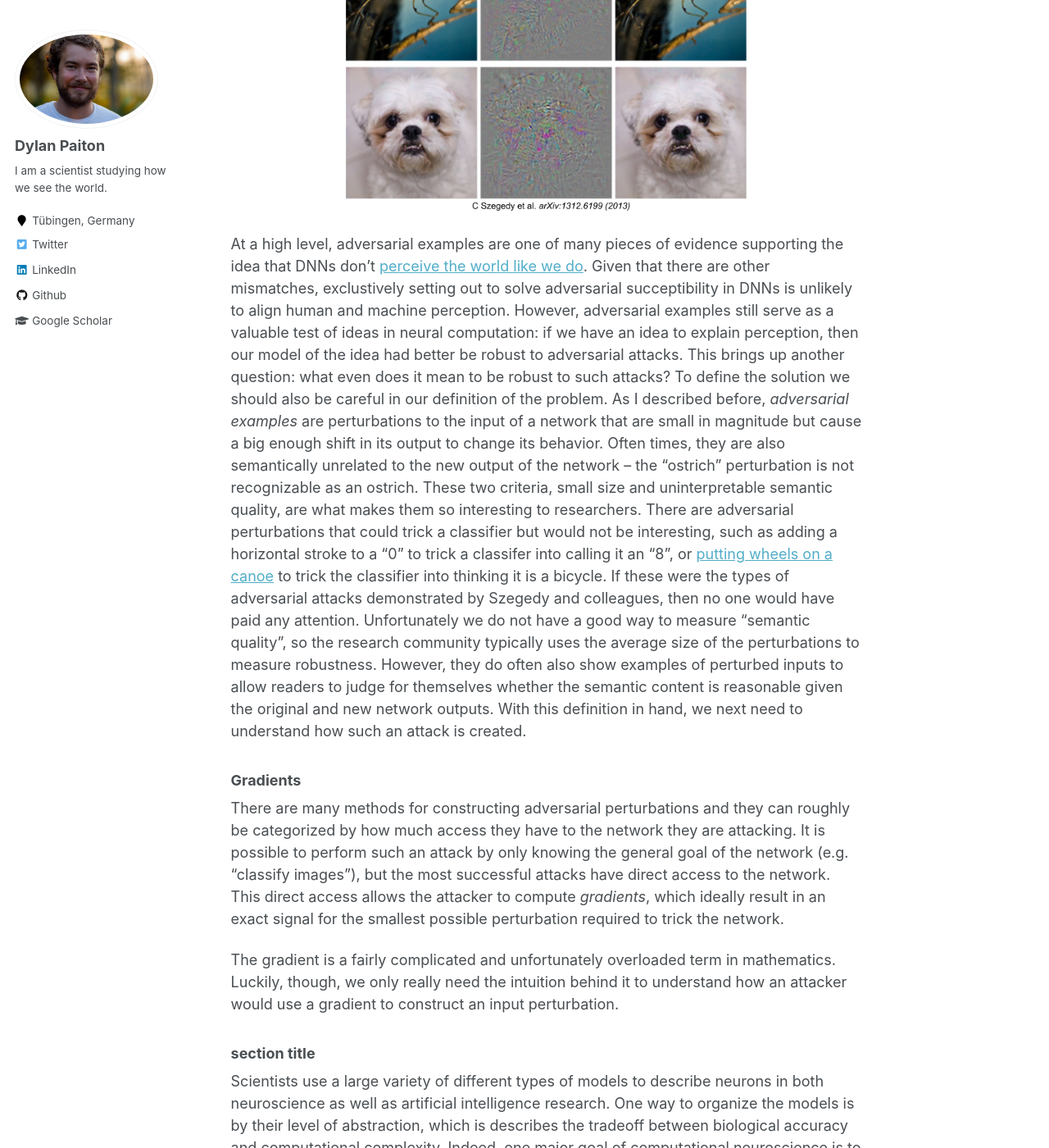
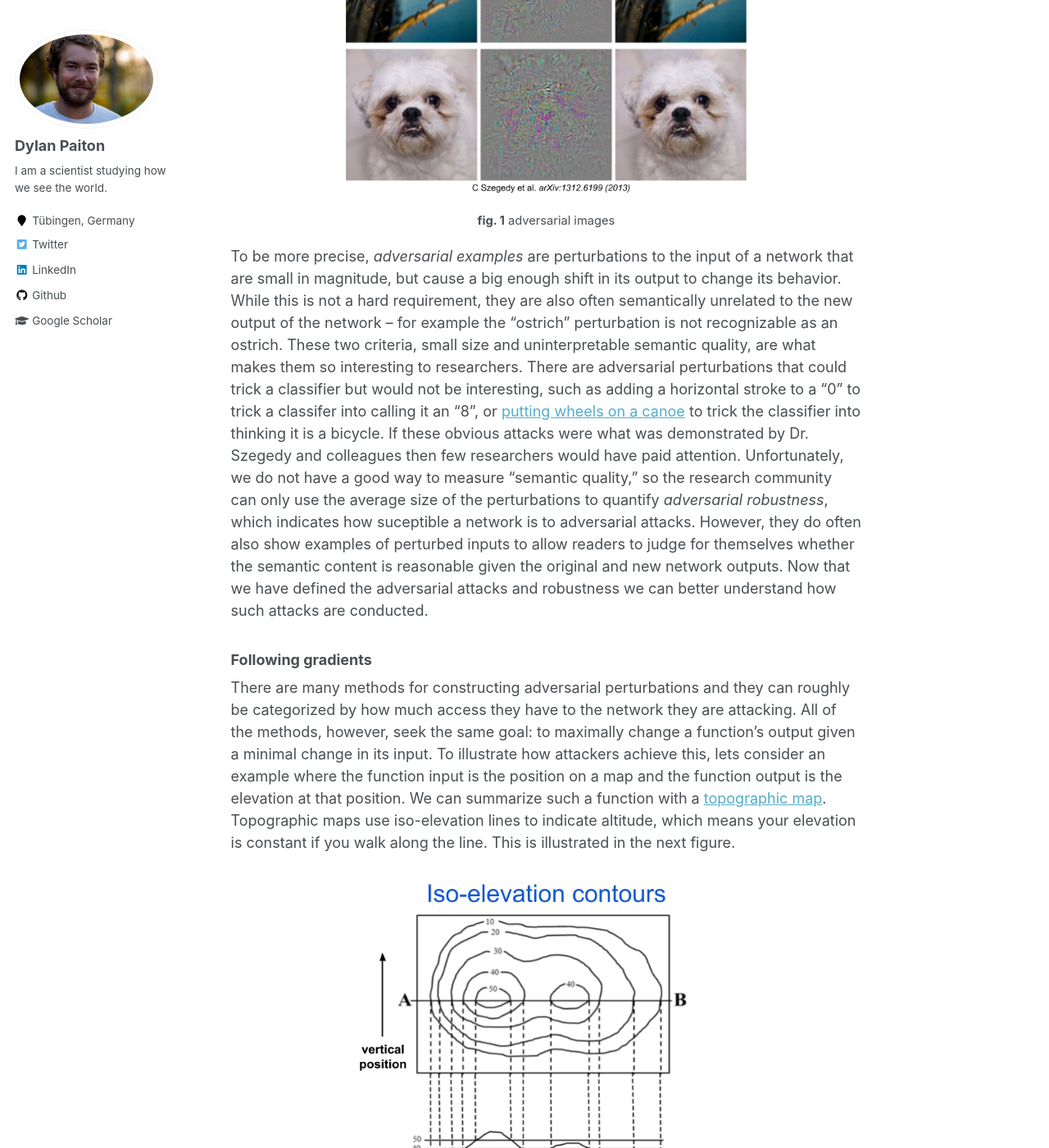
Before and after one commit to dpaiton/dpaiton.github.io, a Jekyll site: the page built from _posts/2021-06-24-contour-robustness.md, in a window 1280 px wide and 1400 px high, scrolled down 1197 px. Shown: the whole window at 82% size. Built offline with Jekyll 4.4.1, drawn with Linux system fonts in a browser that asks for light colours; some of the changed text lies outside the part shown.

Commit message:
builds out intro analogy & starts on neuron robustness

```diff
--- a/_posts/2021-06-24-contour-robustness.md
+++ b/_posts/2021-06-24-contour-robustness.md
@@ -8,58 +8,91 @@ tags:
   - differential geometry
 ---
 
-Defending against adversarial attacks is critical for modern AI applications. Here I describe how we can use an analytic method for summarizing the input-output relationship of neurons to predict how easy it is to attack them.
+Defending against adversarial attacks is critical for modern AI applications.
+Here I describe how we can use an analytic method for summarizing the input-output relationship of neurons to predict how easy it will be to attack them.
 ------
 
 This writeup is builds on my [previous post]({{site.url}}/posts/2021/05/response-geometry/) about using the curvature of a neuron's response surface to understand its behavior.
 If that idea is unfamiliar to you, then I recommend reading that post before this one.
 
 ### Adversarial examples
-Adversarial examples are a worst-case demonstration of a deep neural network's (DNNs) inability to gracefully cope with small shifts in their inputs.
+Adversarial examples are a worst-case demonstration of a deep neural network's (DNNs) inability to gracefully cope with small targeted shifts in their inputs.
 To construct one, an adversary must modify, or _perturb_, the input in a very small but specific way such that the output of the DNN changes significantly.
-The figure below is adapted from an iconic example provided in one of the [first papers](https://arxiv.org/abs/1312.6199) demonstrating adversarial attacks on DNNs, authored by Christian Szegedy and colleagues.
-The original input images are in the left column and belong to the categories "mantis" and "dog".
+The figure below is adapted from an iconic example provided in one of the [first papers](https://arxiv.org/abs/1312.6199) demonstrating adversarial attacks on DNNs, authored by Dr. Christian Szegedy and colleagues.
+The original input images are in the left column and they belong to the categories "mantis" and "dog".
 The images in the middle column are adversarial perturbations, which can be added in to the original inputs to produce the adversarial inputs in the right column.
 All of the adversarial input images are labeled as "ostrich" by the network.
 The perturbations have to be magnified to allow you to see what they look like because their original scale is at the lower bound of what a typical computer image can convey.<a href="{{page.url}}#dagger"><sup>†</sup></a>
 Importantly, these attacks do not just apply to images.
 They have been demonstrated to work pretty much anywhere that DNNs are useful, and they almost always seem innocuous or are imperceptible for a person.
-Successful demonstrations include tricking text analyzers that are used for [product review summaries, social media feeds, and search result rankings](https://arxiv.org/pdf/1804.07998.pdf), tricking smart home devices to [execute a command](https://arxiv.org/abs/1801.01944), and tricking a self-driving car to [mistake a stop sign for a yield sign](https://arxiv.org/abs/1707.08945).
+Successful demonstrations include tricking [text analyzers](https://arxiv.org/pdf/1804.07998.pdf) that are used for product review summaries, social media feeds, and search result rankings; tricking smart home devices to [execute a command](https://arxiv.org/abs/1801.01944); and tricking a self-driving car to [mistake a stop sign for a yield sign](https://arxiv.org/abs/1707.08945).
+
 ![adversarial-images]
+{: style="text-align: center; font-size:11pt"}
 
-At a high level, adversarial examples are one of many pieces of evidence supporting the idea that DNNs don’t [perceive the world like we do](https://www.nytimes.com/2018/11/05/opinion/artificial-intelligence-machine-learning.html).
-Given that there are other mismatches, exclustively setting out to solve adversarial succeptibility in DNNs is unlikely to align human and machine perception.
-However, adversarial examples still serve as a valuable test of ideas in neural computation: if we have an idea to explain perception, then our model of the idea had better be robust to adversarial attacks.
-This brings up another question: what even does it mean to be robust to such attacks?
-To define the solution we should also be careful in our definition of the problem.
-As I described before, _adversarial examples_ are perturbations to the input of a network that are small in magnitude but cause a big enough shift in its output to change its behavior.
-Often times, they are also semantically unrelated to the new output of the network -- the "ostrich" perturbation is not recognizable as an ostrich.
+**fig. 1**
+adversarial images
+{: style="text-align: center; font-size:11pt"}
+
+To be more precise, _adversarial examples_ are perturbations to the input of a network that are small in magnitude, but cause a big enough shift in its output to change its behavior.
+While this is not a hard requirement, they are also often semantically unrelated to the new output of the network -- for example the "ostrich" perturbation is not recognizable as an ostrich.
 These two criteria, small size and uninterpretable semantic quality, are what makes them so interesting to researchers.
-There are adversarial perturbations that could trick a classifier but would not be interesting, such as adding a horizontal stroke to a "0" to trick a classifer into calling it an "8", or [putting wheels on a canoe](https://johnnygraphicadventures.files.wordpress.com/2014/05/104_0392.jpg?w=1054&h=790) to trick the classifier into thinking it is a bicycle.
-If these were the types of adversarial attacks demonstrated by Szegedy and colleagues, then no one would have paid any attention.
-Unfortunately we do not have a good way to measure "semantic quality", so the research community typically uses the average size of the perturbations to measure robustness.
+There are adversarial perturbations that could trick a classifier but would not be interesting, such as adding a horizontal stroke to a "0" to trick a classifer into calling it an "8", or [putting wheels on a canoe](https://vikebike.com/vikebike01_FullRes.jpg) to trick the classifier into thinking it is a bicycle.
+If these obvious attacks were what was demonstrated by Dr. Szegedy and colleagues then few researchers would have paid attention.
+Unfortunately, we do not have a good way to measure "semantic quality," so the research community can only use the average size of the perturbations to quantify _adversarial robustness_, which indicates how suceptible a network is to adversarial attacks.
 However, they do often also show examples of perturbed inputs to allow readers to judge for themselves whether the semantic content is reasonable given the original and new network outputs.
-With this definition in hand, we next need to understand how such an attack is created.
+Now that we have defined the adversarial attacks and robustness we can better understand how such attacks are conducted.
 
-### Gradients
+### Following gradients
 There are many methods for constructing adversarial perturbations and they can roughly be categorized by how much access they have to the network they are attacking.
-It is possible to perform such an attack by only knowing the general goal of the network (e.g. "classify images"), but the most successful attacks have direct access to the network.
-This direct access allows the attacker to compute _gradients_, which ideally result in an exact signal for the smallest possible perturbation required to trick the network.
+All of the methods, however, seek the same goal: to maximally change a function's output given a minimal change in its input.
+To illustrate how attackers achieve this, lets consider an example where the function input is the position on a map and the function output is the elevation at that position.
+We can summarize such a function with a [topographic map](https://openpress.usask.ca/geolmanual/chapter/overview-of-topographic-maps/).
+Topographic maps use iso-elevation lines to indicate altitude, which means your elevation is constant if you walk along the line.
+This is illustrated in the next figure.
 
-The gradient is a fairly complicated and unfortunately overloaded term in mathematics.
-Luckily, though, we only really need the intuition behind it to understand how an attacker would use a gradient to construct an input perturbation.
+![topographic-elevation]
+{: style="text-align: center; font-size:11pt"}
 
+**fig. 2**
+Topographic maps indicate altitude with iso-elevation.
+{: style="text-align: center; font-size:11pt"}
 
+Following the goal we defined earlier, we want to determine how to minimally change our position and maximally increase our elevation.
+There are two things to focus on to solve this: one is where to start and the second is what direction to walk from that point.
+In the case of adversarial examples the starting position is fixed to be the original input, like the dog or mantis above.
+In the figure below we indicate a starting position with the smiley face.
+The optimal direction to climb at any given position is orthogonal to the iso-elevation lines.
 
-<!---  high-level explination (point to blog?)   -->
-<!---  explain a gradient  -->
+![topographic-ascent]
+{: style="text-align: center; font-size:11pt"}
 
-### section title
+**fig. 3**
+A path that is orthogonal to the iso-elevation lines in a topographic map indicates the fastest way to change elevation.
+{: style="text-align: center; font-size:11pt"}
+
+All methods for finding adversarial examples are derived from this same guiding principal.
+I'll explain in the wrap-up that this is considered a _local_ perspective on finding an optimal direction.
+In the [previous post]({{site.url}}/posts/2021/05/response-geometry/) on iso-response contours, I explained how images can be thought of as arrows reaching to points in a high-dimensional space.
+Along this line of reasoning, an adversarial perturbation can be drawn as an arrow extending from the original input with some direction and magnitude.
+This the same concept that we are using in figure 3: each red arrow starts at some position and ends at some other position, and just like each point on that map has an analogous location in the world (in this case Hawaii), each point in our neuron iso-response contour figures have analogous images.
+To determine the input perturbation that maximally changes a function's output, we choose arrow directions that are orthogonal to the function's iso-response contours.
+Usually that function is an entire neural network, but the explanation works just as well if we instead use a single neuron.
+
+### Neuron robustness
 Scientists use a large variety of different types of models to describe neurons in both neuroscience as well as artificial intelligence research.
 One way to organize the models is by their level of abstraction, which is describes the tradeoff between biological accuracy and computational complexity.
 Indeed, one major goal of computational neuroscience is to discover the level of abstraction that has minimal complexity while still emulating the behavior of biological organisms.
-As I exaplained in my [previous post]({{site.url}}/posts/2021/05/response-geometry/), a neuron's response surface geometry can help us differentiate between models and explain their selectivity and invariance properties.
-In this post I will demonstrate how the response surface geometry can also predict a neuron's _adversarial robustness_, which I will explain in more detail later but for now think of it as the neuron's ability to provide a consistent output for insignificant changes in its inputs.
+A neuron's response surface geometry can help us quantify differences in behavior, such as a model's selectivity, invariance, or robustness.
+To apply the above climbing example to explaining neuron robustness, let's consider two models: one that produces straight iso-response contours and one that produces exo-origin bent iso-response contours.
+The next figure shows the iso-response contours for these models as well as the arrows indicating optimal adversarial perturbation directions for increasing their response with minimal perturbation size.
+
+![adversarial-neuron-attack]
+{: style="text-align: center; font-size:11pt"}
+
+**fig. 4**
+Neurons with different iso-response contour curvature will result in different adversarial attacks.
+{: style="text-align: center; font-size:11pt"}
 
 ### Why are real neurons recurrent?
 <!--- linear, nonlinear, & recurrent models explinations  -->
@@ -113,9 +146,29 @@ If we expand our previous example to consider a two-layer network, as shown belo
 <!--- MNIST & CIFAR results  -->
 
 ### Wrapup
-<!--- wrapup  -->
+At a high level, adversarial examples are one of many pieces of evidence supporting the idea that DNNs don’t [perceive the world like we do](https://www.nytimes.com/2018/11/05/opinion/artificial-intelligence-machine-learning.html).
+Given that there are other mismatches, exclusively solving adversarial succeptibility in DNNs is unlikely to align human and machine perception.
+However, adversarial examples still serve as a valuable test of ideas in neural computation: if we have an idea to explain perception, then our model of the idea should be robust to adversarial attacks.
+
+One detail that would be remiss of me to ignore is the spacing between the iso-response contours.
+You might have noticed that the bent and straight contorus in figure 4 were (approximately) equally spaced.
+The optimal adversarial perturbation direction at any given point is indeed orthogonal to these contours.
+However, if the spacing is not guaranteed to be equal then there may be a suboptimal direction to take _at that moment_ that ultimately achieves the goal with many fewer steps.
+If you wish to climb a mountain in as few steps as possible, for example, you might need to walk in a sub-optimal direction for a little while to get to a cliff face that will let you climb at the fastest rate.
+This distinction is subtle, but important when we are trying to build defenses against adversarial attacks.
+The difference I'm describing is between a _local_ and a _global_ optimization process.
+Importantly, though, a local perspective, such as knowing that there is a cliff on the other side of some valley, is rare when attacking neural networks because of the high dimensionality of the inputs.
+
+Thus, iso-response contour _curvature_ provides part of the story of adversarial suceptiblity, and iso-response contour _spacing_ provides another part.
+No one has provided a complete picture of adversarial volnerability using iso-response geometry, and so we do not know if there are more aspects to consider.
+However, hopefully this post increased your understanding and demonstrated yet another way that the geometry of a neuron's response surface can teach us about how that neuron processes its inputs.
+
+Please see [my paper](/publication/2020-11-02-selectivity-and) for further reading on iso-response contours and adversarial robustness.
 
 ### Footnotes
 <a name="dagger">†</a> Computer images are composed of pixels that each take on one of 256 possible values. This is the same as saying that they are 8-bit images. If one were to rescale the pixel values to be between 0 and 1, then the average pixel perturbation size for the examples from Szegedy et al. is 0.006. This corresponds to changing a single pixel by about 2, or in reality changing many pixels by less than 1. As such, adversarial perturbations are often smaller than the available bit-depth of current displays.
 
 [adversarial-images]: /images/adversarial-robustness/adversarial-robustness.png
+[topographic-elevation]: /images/adversarial-robustness/topographic-elevation.png
+[topographic-ascent]: /images/adversarial-robustness/topographic-ascent.png
+[adversarial-neuron-attack]: /images/adversarial-robustness/adversarial-neuron-attack.png
```
Also changed, not shown: other parts of _posts/2021-06-24-contour-robustness.md (+1 -1 lines), images/adversarial-robustness/adversarial-neuron-attack.png (added), images/adversarial-robustness/topographic-ascent.png (added), images/adversarial-robustness/topographic-elevation.png (added).
